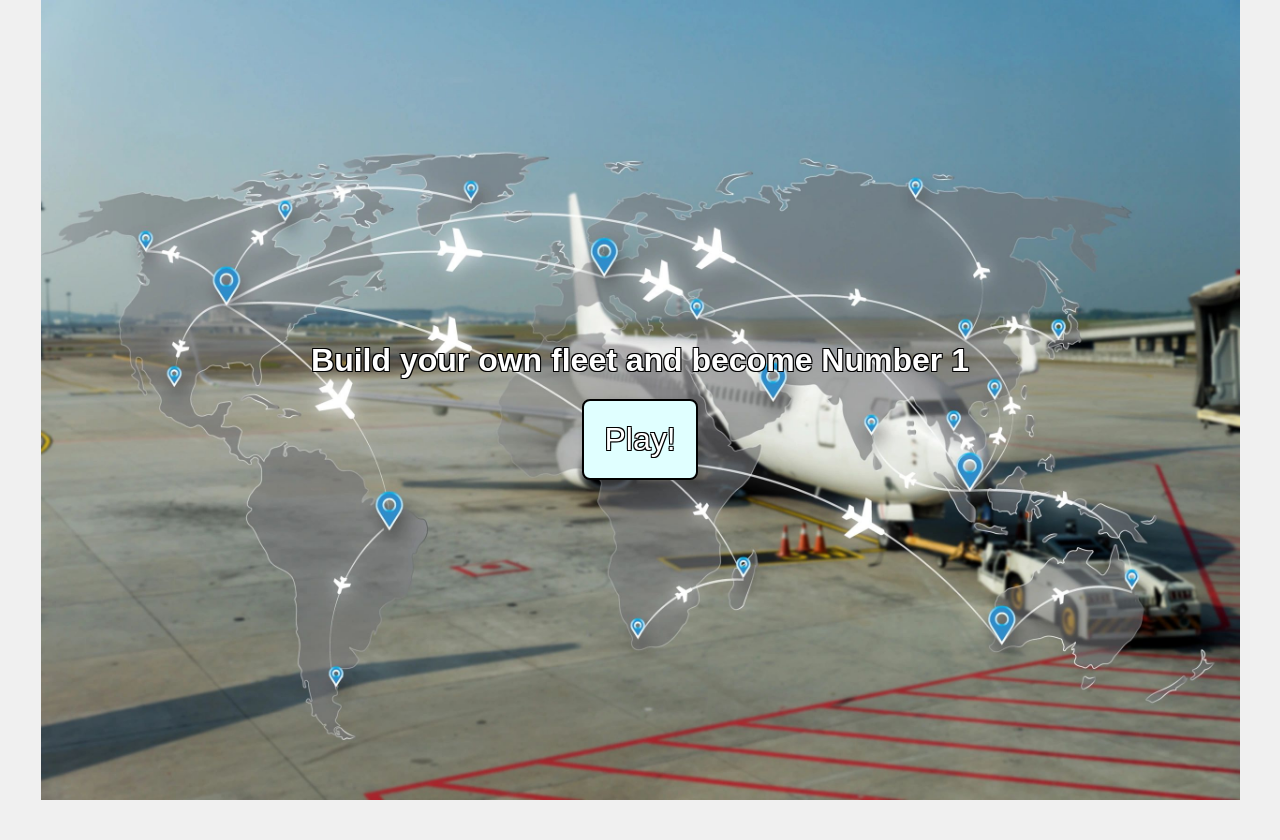
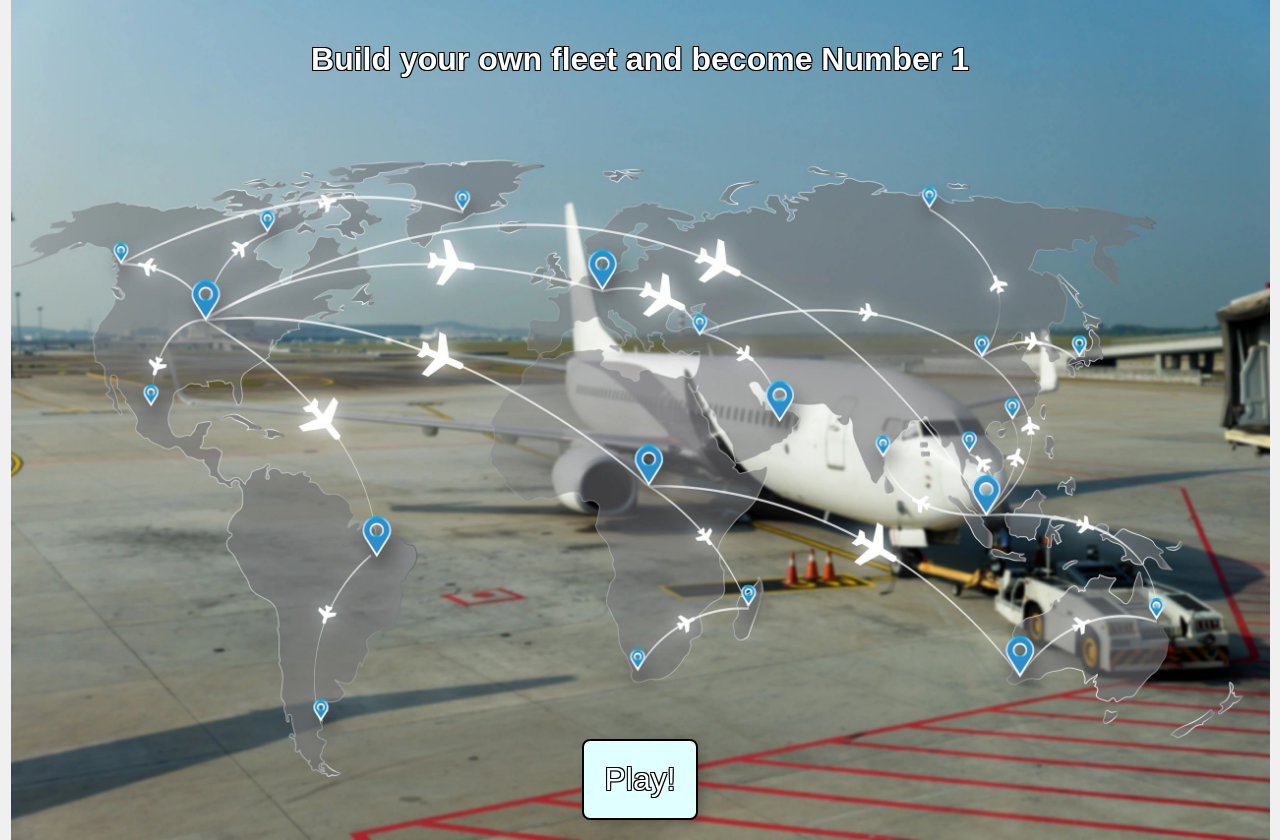
Before and after one commit to graaa707/Airline-game-, a plain HTML site: page index.html in a window 1280 px wide. Before the commit the page ends 800 px from the top, so only its background shows below. Drawn offline with Linux system fonts and the light colour scheme.

Commit message:
Update style.css

```diff
--- a/style.css
+++ b/style.css
@@ -2,7 +2,7 @@ body {
     font-family: sans-serif;
     display: flex;
     flex-direction: column; /* Arrange items vertically */
-    justify-content: center;
+    justify-content: space-between; /* Push items to the ends */
     align-items: center;
     min-height: 100vh;
     margin: 0;
@@ -11,12 +11,13 @@ body {
     background-size: contain;
     background-position: center;
     background-color: #f0f0f0; /* Optional: Light gray background for empty areas */
+    padding-top: 20px; /* Add some top padding for the heading */
+    padding-bottom: 20px; /* Add some bottom padding for the button */
 }
 
 h1 {
     color: #fff; /* White text color */
     text-align: center; /* Center the text */
-    margin-bottom: 20px; /* Add some space below the heading */
     text-shadow:
         -1px -1px 0 #000,
         1px -1px 0 #000,
```
